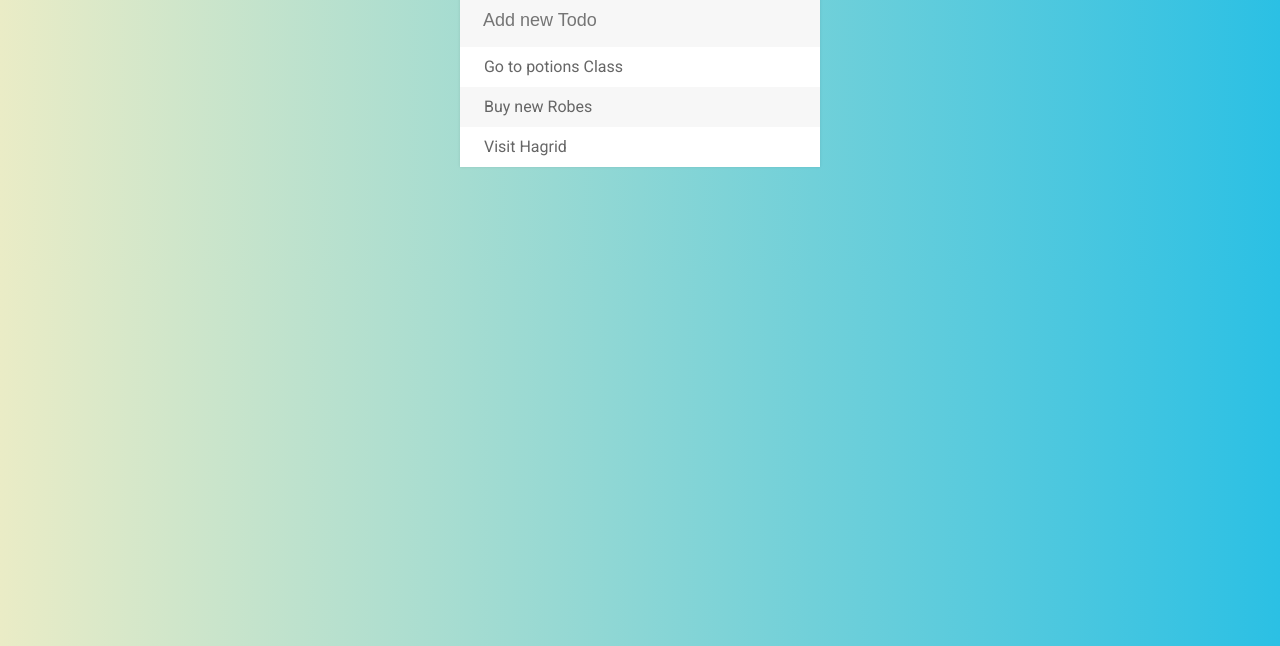
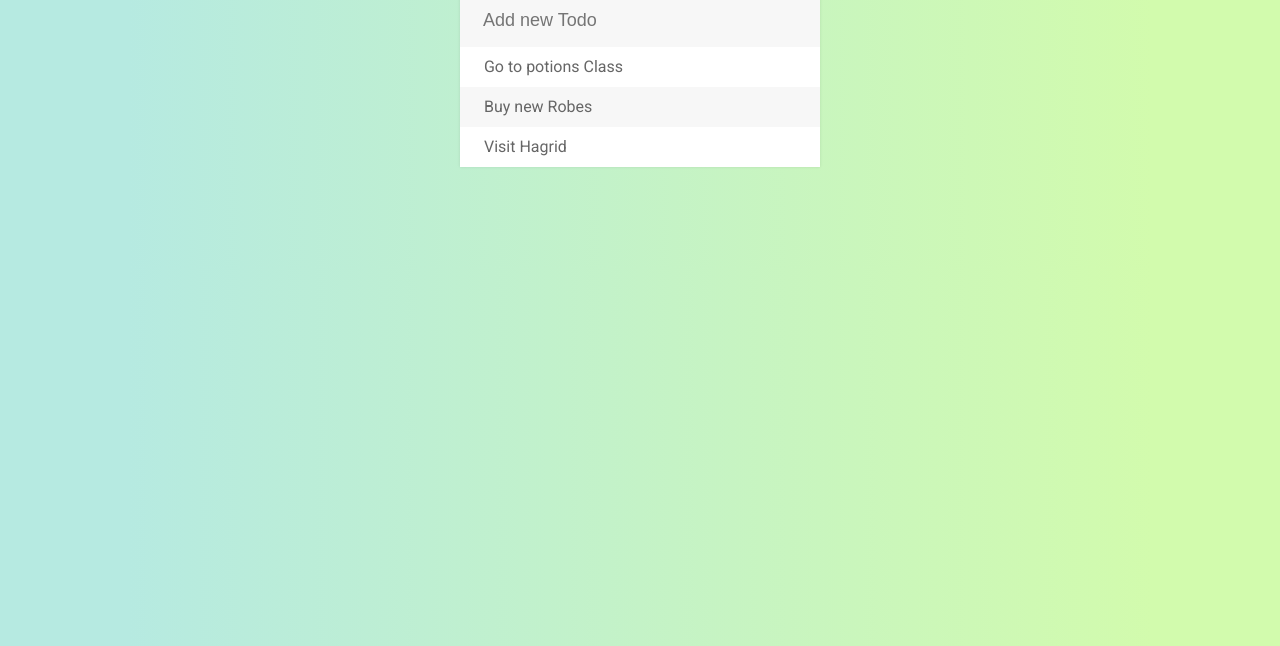
Before and after one commit to kirtanbodawala/todoApp, a plain HTML site: page index.html in a window 1280 px wide. Shown: the part 154-800 px from the top of the page. Drawn offline with Linux system fonts and the light colour scheme.

Commit message:
UI Gradient Added. The finished source code for To-Do Application

```diff
--- a/assets/css/todos.css
+++ b/assets/css/todos.css
@@ -57,11 +57,14 @@ input:focus{
 	outline: none;
 }
 body{
-background: #2BC0E4; /* fallback for old browsers */
-background: -webkit-linear-gradient(to left, #2BC0E4 , #EAECC6); /* Chrome 10-25, Safari 5.1-6 */
-background: linear-gradient(to left, #2BC0E4 , #EAECC6); /* W3C, IE 10+/ Edge, Firefox 16+, Chrome 26+, Opera 12+, Safari 7+ */
+	background: -webkit-linear-gradient(90deg, #b6eae1 10%, #D2FBAD 90%); /* Chrome 10+, Saf5.1+ */
+	background: -moz-linear-gradient(90deg, #b6eae1 10%, #D2FBAD 90%); /* FF3.6+ */
+	background: linear-gradient(90deg, #b6eae1 10%, #D2FBAD 90%); /* W3C */
+}
 
-}
+
+
+
 #container{
 	width: 360px;
 	margin: 100px auto;
```
